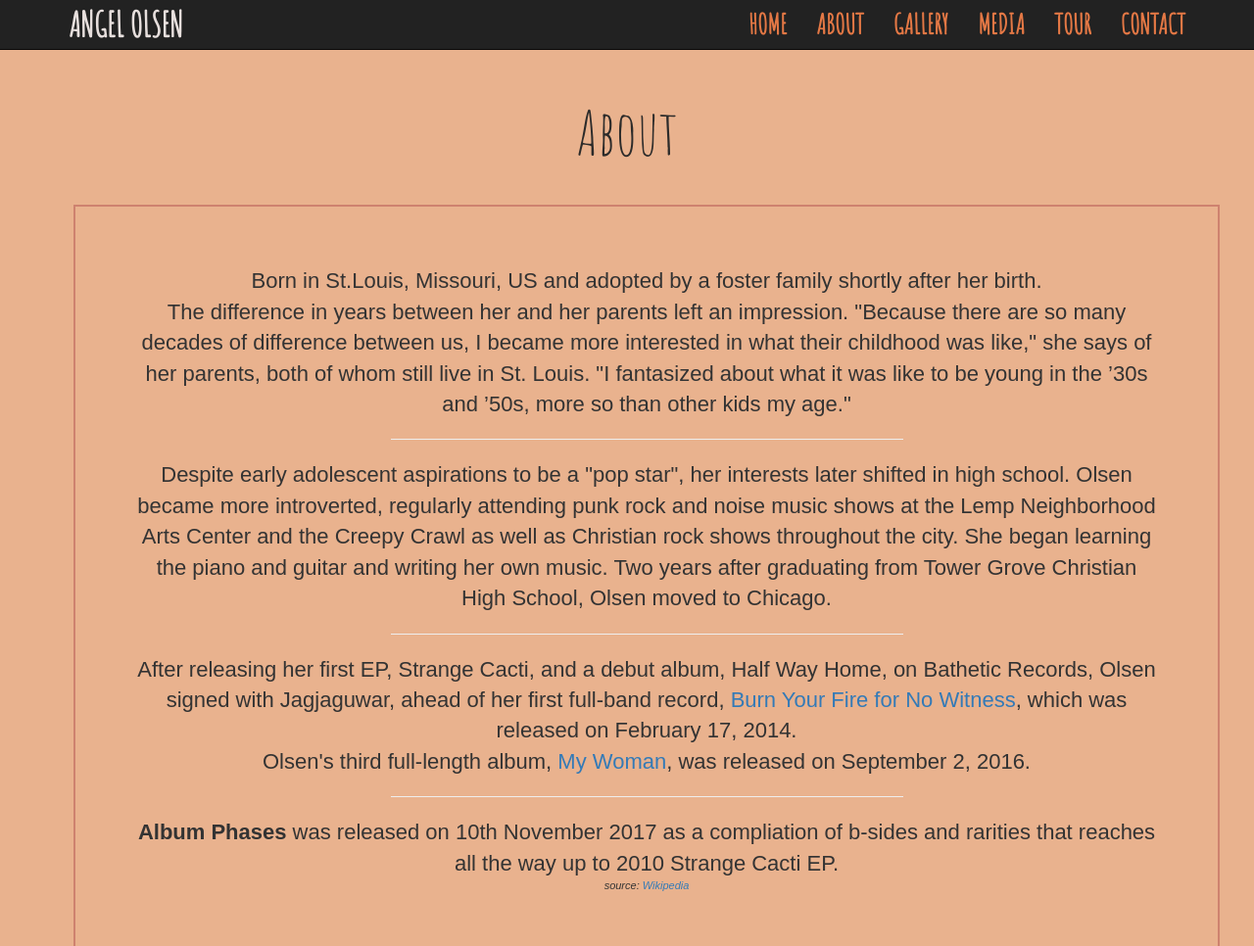
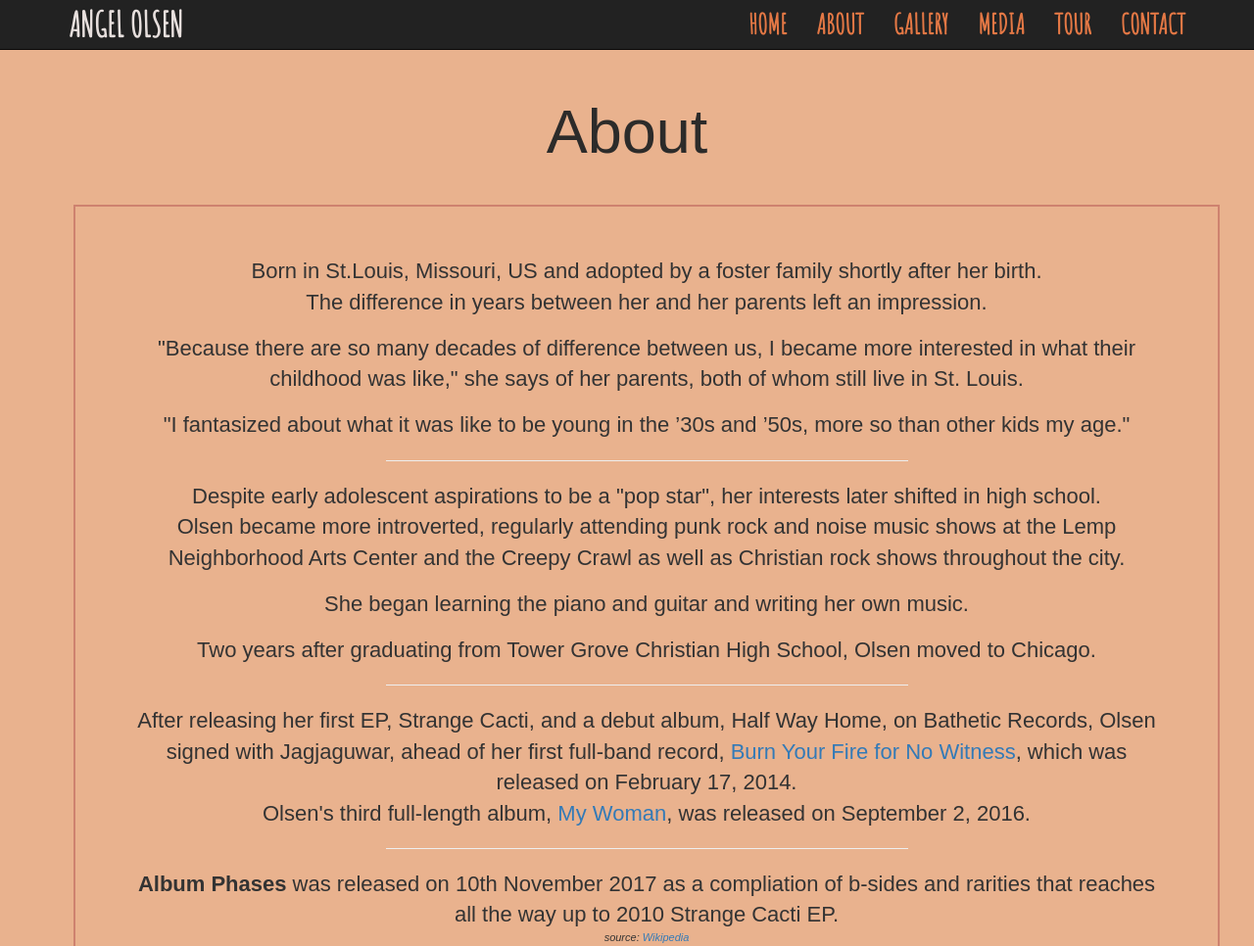
Before and after one commit to petrakovaru/milestone1, a plain HTML site: page about.html in a window 1280 px wide. Shown: the top 966 px of the page at 98% size. Drawn offline with nearby package versions, Linux system fonts and the light colour scheme; a web font is replaced by a local one.

Commit message:
first commit

```diff
--- a/about.html
+++ b/about.html
@@ -61,9 +61,10 @@
           <div class="col-md-12 first">
 
               <p>Born in St.Louis, Missouri, US and adopted by a foster family shortly after her birth.<br>
-                The difference in years between her and her parents left an impression. "Because there are so many decades of difference between us, I became more interested in what their childhood was like," she says of her parents, both of whom still live in St. Louis. "I fantasized about what it was like to be young in the ’30s and ’50s, more so than other kids my age." </p>
+                The difference in years between her and her parents left an impression.</p><br>
+                <p>"Because there are so many decades of difference between us, I became more interested in what their childhood was like," she says of her parents, both of whom still live in St. Louis.</p><br> <p> "I fantasized about what it was like to be young in the ’30s and ’50s, more so than other kids my age." </p>
                 <hr>
-                <p>Despite early adolescent aspirations to be a "pop star", her interests later shifted in high school. Olsen became more introverted, regularly attending punk rock and noise music shows at the Lemp Neighborhood Arts Center and the Creepy Crawl as well as Christian rock shows throughout the city. She began learning the piano and guitar and writing her own music. Two years after graduating from Tower Grove Christian High School, Olsen moved to Chicago.</p>
+                <p>Despite early adolescent aspirations to be a "pop star", her interests later shifted in high school.<br> <p>Olsen became more introverted, regularly attending punk rock and noise music shows at the Lemp Neighborhood Arts Center and the Creepy Crawl as well as Christian rock shows throughout the city.</p> <br> <p>She began learning the piano and guitar and writing her own music.</p><br> <p>Two years after graduating from Tower Grove Christian High School, Olsen moved to Chicago.</p>
                 <hr>
                 <p>After releasing her first EP, Strange Cacti, and a debut album, Half Way Home, on Bathetic Records, Olsen signed with Jagjaguwar, ahead of her first full-band record, <a href="https://en.wikipedia.org/wiki/Burn_Your_Fire_for_No_Witness" target="_blank">Burn Your Fire for No Witness</a>, which was released on February 17, 2014. <br>Olsen's third full-length album, <a href="https://en.wikipedia.org/wiki/My_Woman_(album)" target="_blank">My Woman</a>, was released on September 2, 2016.</p>
                 <hr>
--- a/style.css
+++ b/style.css
@@ -5,6 +5,7 @@
     font-weight: 600;
     text-transform: uppercase;
     font-size: 2.5em;
+
 
 
 
@@ -42,15 +43,15 @@
     margin-top: 30px;
     margin-left: 0px;
     font-weight: 500;
+    font-size: 10px;
     padding: 0px 0px 0px 0px;
     color: #2c2b2a;
 
-
-
-
+}
+.text-center {
+    font-family: 'Niramit', sans-serif;
 
 }
-
 
  /* -------------album out---------- */
 
@@ -73,7 +74,7 @@
    }
 
    .front-header {
-    color: rgb(236, 182, 159);
+    color: rgb(51, 34, 27);
     font-family: 'Niramit', sans-serif;
     font-size: 2em;
     font-weight: 600;
@@ -128,6 +129,7 @@
     padding-top: 70px;
 
 }
+
 
 body,
 html {
@@ -334,8 +336,9 @@
     text-align: center;
     font-family: 'Niramit', sans-serif;
     margin: 20px;
-    padding: 60px;
+    padding: 50px;
     font-size: 11px;
+
 }
 
 
```
Also changed, not shown: index.html (+14 -6 lines), README.md (added), images/album.jpg (added), 1 other file.
